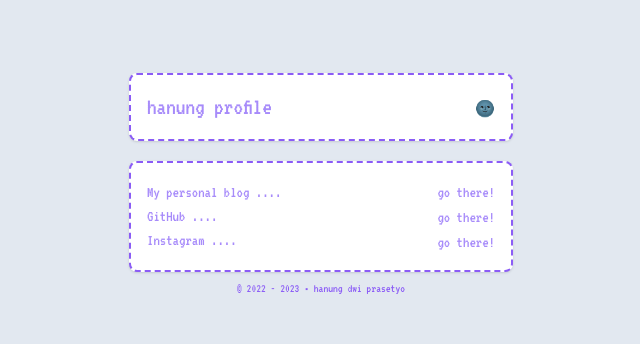
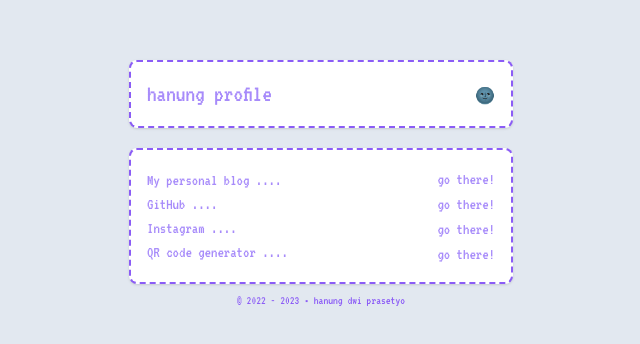
Before and after one commit to etheru7/link-profile, a website: page public/index.html in a window 1280 px wide. Shown: the part 216-560 px from the top of the page, without its empty margins (319-959 px from the left). Drawn offline with Linux system fonts and the light colour scheme.

Commit message:
Update index.html

```diff
--- a/public/index.html
+++ b/public/index.html
@@ -29,6 +29,7 @@
   <li class="font-vt323">My personal blog ....</li>
   <li class="font-vt323">GitHub ....</li>
   <li class="font-vt323">Instagram ....</li>
+  <li class="font-vt323">QR code generator ....</li>
 </ul>
 
  <div class="text-violet-400 dark:text-green-500">
@@ -41,6 +42,9 @@
   <div>
     <a href="https://www.instagram.com/hanungp7/" class="font-vt323 hover:text-violet-100 hover:bg-violet-500 dark:hover:bg-green-500 dark:hover:text-white">go there!</a>
   </div>
+  <div>
+    <a href="https://www.qrcode.hanung.space/" class="font-vt323 hover:text-violet-100 hover:bg-violet-500 dark:hover:bg-green-500 dark:hover:text-white">go there!</a>
+  </div>
 </div>
   </div>
     <h1 class="mt-2 font-vt323 text-xs text-violet-500 dark:text-green-500 text-center">&copy; 2022 - 2023 •  hanung dwi prasetyo</h1>
```
